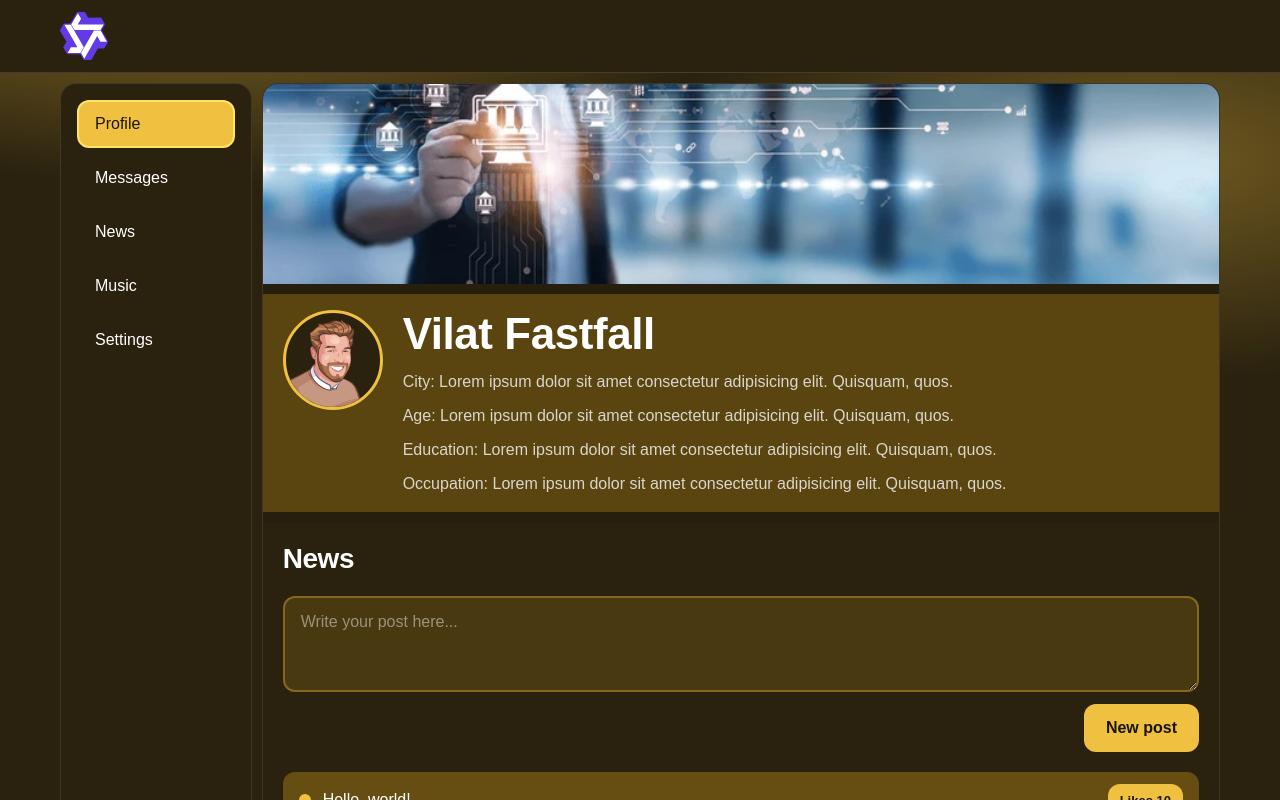
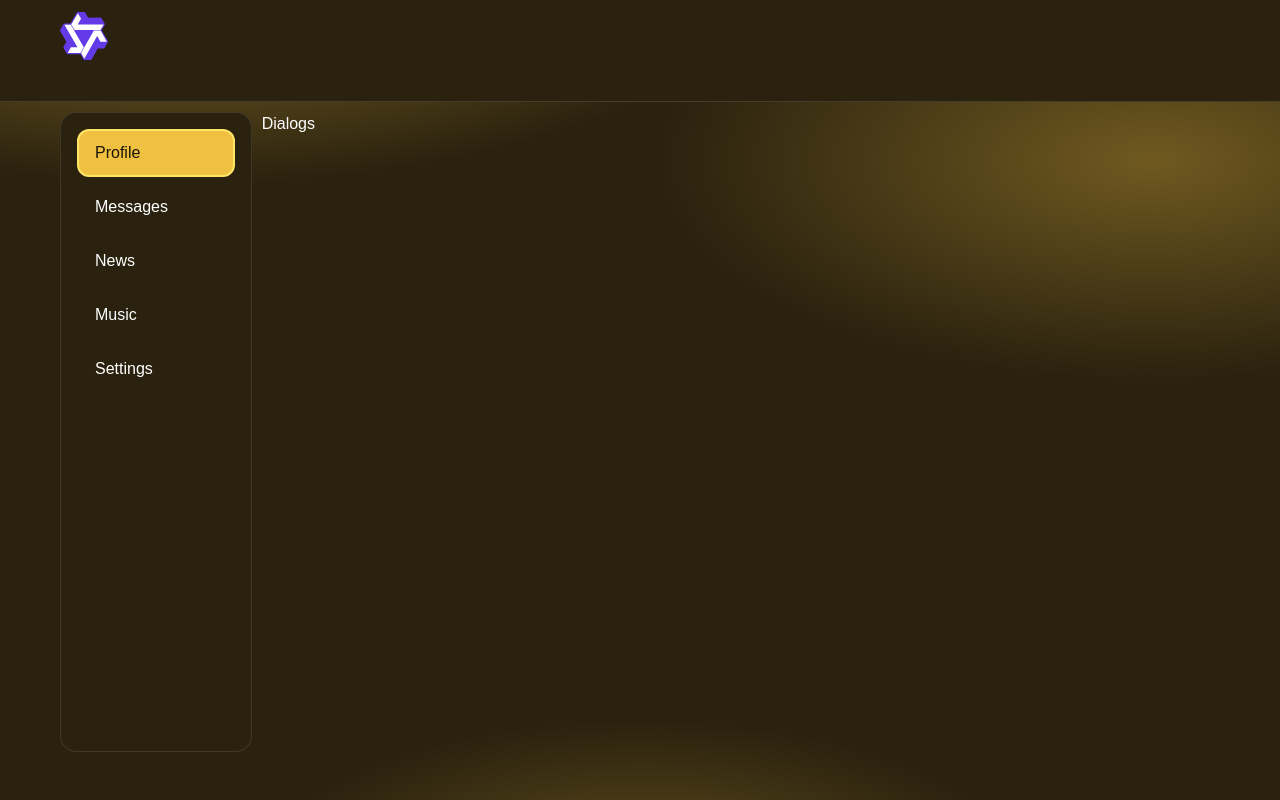
Before and after one commit to skoropadww/samurai-path, a React (Vite) app in the folder react-fall-1/: page /dialogs in a window 1280 px wide. Shown: the top 800 px of the page. Built offline with nearby package versions, Linux system fonts and the light colour scheme.

Commit message:
New Dialog component created

```diff
--- a/react-fall-1/src/App.jsx
+++ b/react-fall-1/src/App.jsx
@@ -1,7 +1,8 @@
 import { Component } from 'react'
 import Header from './components/Header/Header'
 import Sidebar from './components/Sidebar/Sidebar'
-import Profile from './components/Profile/Profile'
+// import Profile from './components/Profile/Profile'
+import Dialogs from './components/Dialogs/Dialogs'
 import './index.css'
 
 class App extends Component {
@@ -12,7 +13,8 @@
         <div className="container">
           <div className="content_wrapper">
             <Sidebar />
-            <Profile />
+            {/* <Profile /> */}
+            <Dialogs />
           </div>
         </div>
       </div>
--- /dev/null
+++ b/react-fall-1/src/components/Dialogs/Dialogs.jsx
@@ -0,0 +1,10 @@
+import React from 'react'
+import './Dialogs.module.css'
+
+const Dialogs = (props) => {
+  return (
+    <div>Dialogs</div>
+  )
+}
+
+export default Dialogs
```
Also changed, not shown: react-fall-1/src/components/Dialogs/Dialogs.module.css (added).
